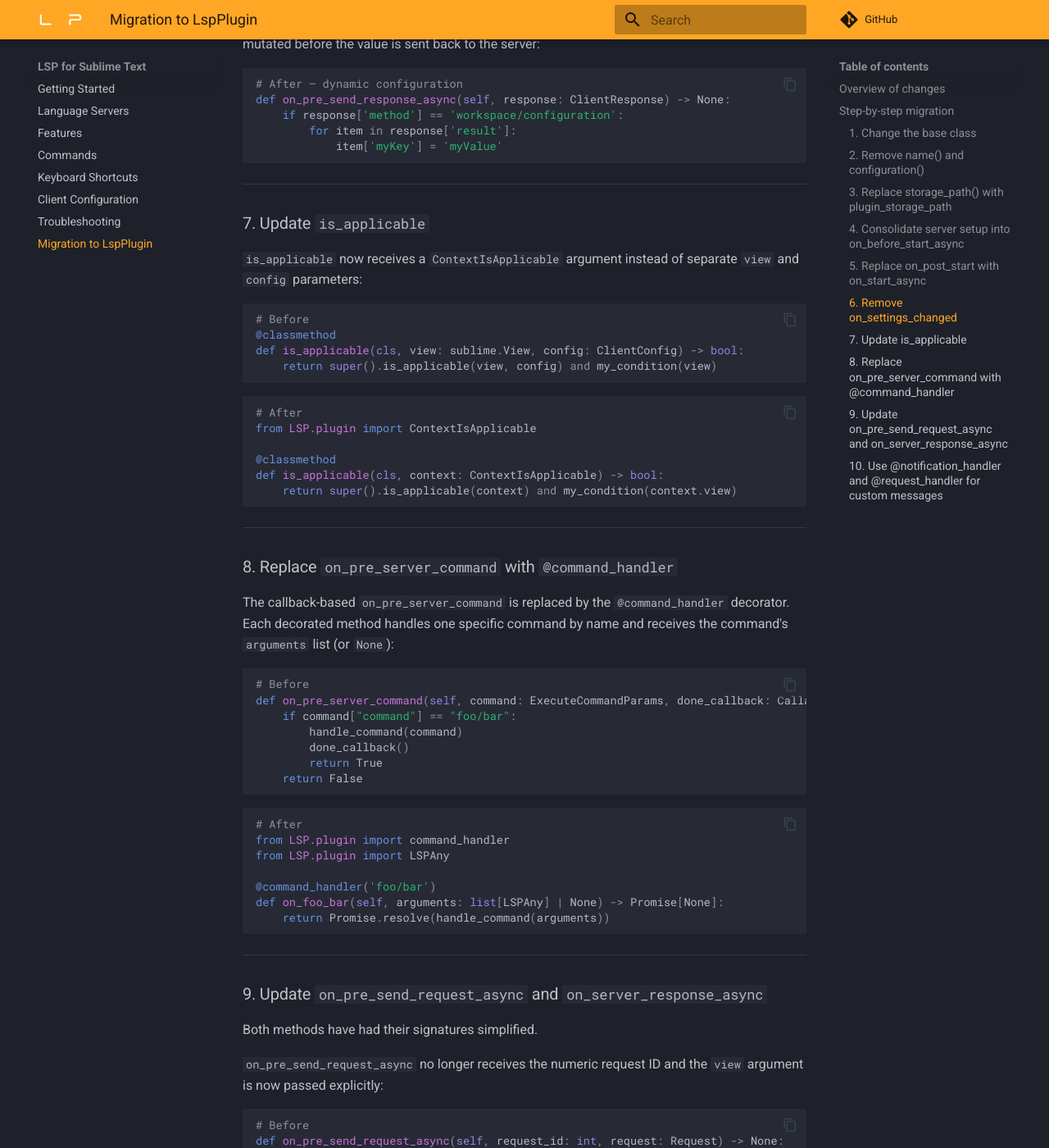
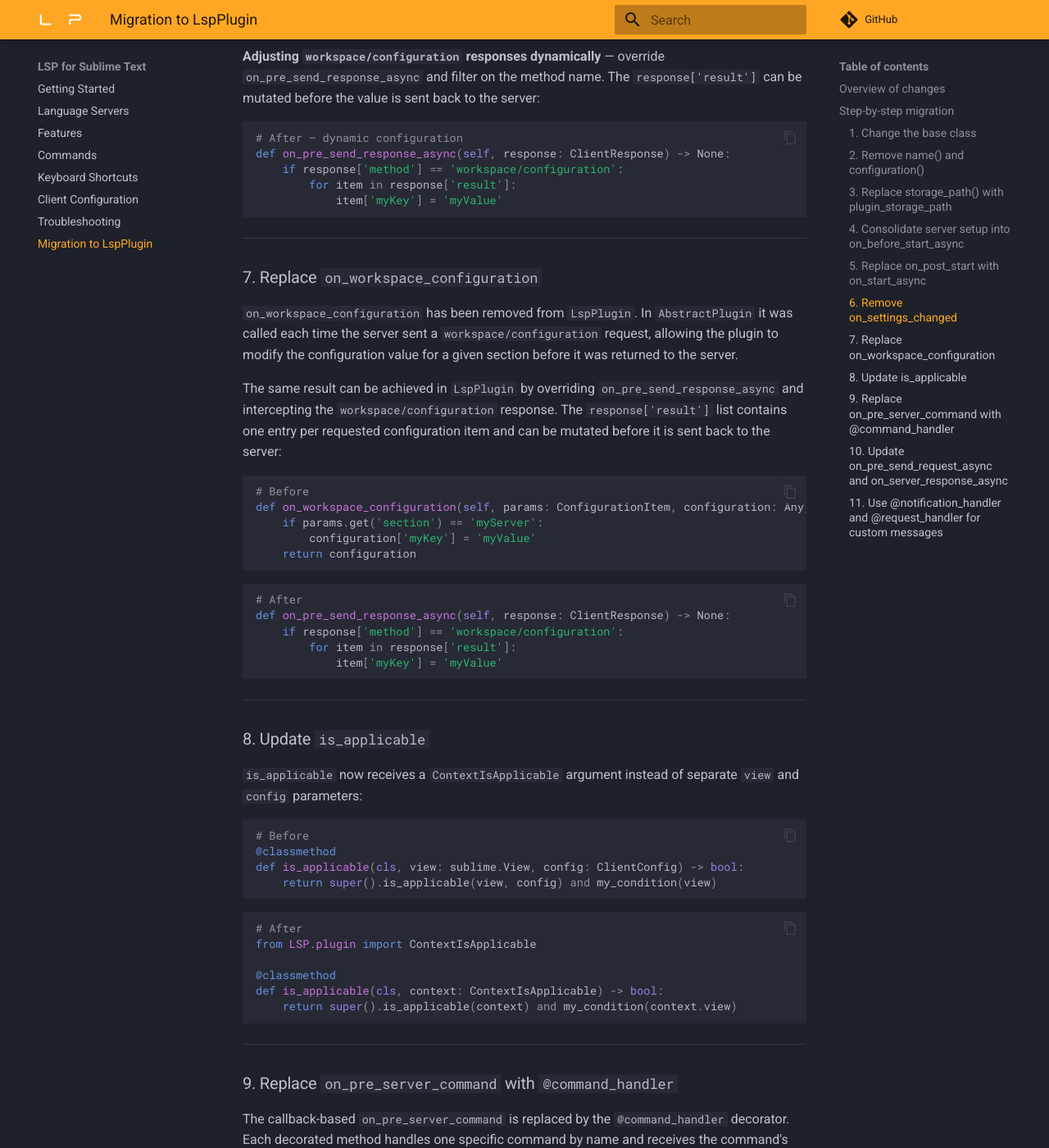
Before and after one commit to sublimelsp/LSP, an MkDocs documentation site: the page built from docs/src/migrating_to_lsp_plugin.md, in a window 1280 px wide and 1400 px high, scrolled down 5239 px. Shown: the whole window at 82% size. Built offline with MkDocs 1.6.1 and Material for MkDocs 9.7.7, drawn with Linux system fonts in a browser that asks for light colours; comment, search, counter and statistics services are not loaded; some of the changed text lies outside the part shown.

Commit message:
update migration and export Error

````diff
--- a/docs/src/migrating_to_lsp_plugin.md
+++ b/docs/src/migrating_to_lsp_plugin.md
@@ -18,6 +18,7 @@
 | `on_post_start(window, view, folders, config)` | `on_start_async(context)` |
 | `on_settings_changed(settings: DottedDict)` | `on_after_initialize_async()` for one-time setup; `on_pre_send_response_async(response)` for dynamic `workspace/configuration` |
 | `is_applicable(view, config)` | `is_applicable(context: ContextIsApplicable)` |
+| `on_workspace_configuration(params, configuration)` | `on_pre_send_response_async(response)` — intercept `workspace/configuration` response |
 | `on_pre_server_command(command, done_callback)` | `@command_handler` decorator |
 | `on_pre_send_request_async(request_id, request)` | `on_pre_send_request_async(request, view)` |
 | `on_server_response_async(method, response)` | `on_server_response_async(response)` |
@@ -216,7 +217,31 @@ def on_pre_send_response_async(self, response: ClientResponse) -> None:
 
 ---
 
-### 7. Update `is_applicable`
+### 7. Replace `on_workspace_configuration`
+
+`on_workspace_configuration` has been removed from `LspPlugin`. In `AbstractPlugin` it was called each time the server sent a `workspace/configuration` request, allowing the plugin to modify the configuration value for a given section before it was returned to the server.
+
+The same result can be achieved in `LspPlugin` by overriding `on_pre_send_response_async` and intercepting the `workspace/configuration` response. The `response['result']` list contains one entry per requested configuration item and can be mutated before it is sent back to the server:
+
+```python
+# Before
+def on_workspace_configuration(self, params: ConfigurationItem, configuration: Any) -> Any:
+    if params.get('section') == 'myServer':
+        configuration['myKey'] = 'myValue'
+    return configuration
+```
+
+```python
+# After
+def on_pre_send_response_async(self, response: ClientResponse) -> None:
+    if response['method'] == 'workspace/configuration':
+        for item in response['result']:
+            item['myKey'] = 'myValue'
+```
+
+---
+
+### 8. Update `is_applicable`
 
 `is_applicable` now receives a `ContextIsApplicable` argument instead of separate `view` and `config` parameters:
 
@@ -299,7 +324,7 @@ def on_server_response_async(self, response: ServerResponse) -> None:
 
 ---
 
-### 10. Use `@notification_handler` and `@request_handler` for custom messages
+### 11. Use `@notification_handler` and `@request_handler` for custom messages
 
 `LspPlugin` introduces decorators to handle non-standard server-to-client notifications and requests. These replace manual approach with method names transformed using logic from `method2attr`:
 
--- a/plugin/__init__.py
+++ b/plugin/__init__.py
@@ -24,6 +24,7 @@ from .core.promise import Promise
 from .core.protocol import ClientNotification
 from .core.protocol import ClientRequest
 from .core.protocol import ClientResponse
+from .core.protocol import Error
 from .core.protocol import Notification
 from .core.protocol import Request
 from .core.protocol import Response
@@ -59,6 +60,7 @@ __all__ = [
     'ContextOnStart',
     'DebouncerNonThreadSafe',
     'DottedDict',
+    'Error',
     'FileWatcher',
     'FileWatcherEvent',
     'FileWatcherEventType',
````
Also changed, not shown: other parts of docs/src/migrating_to_lsp_plugin.md (+2 -2 lines).
